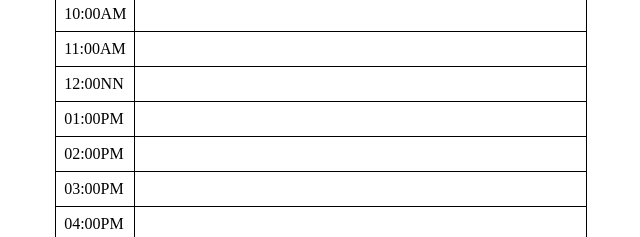
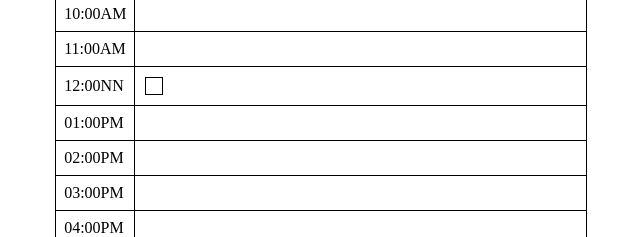
Before and after one commit to IJMPLM/personal-tracker, a plain HTML site: page home.html in a window 1280 px wide. Shown: the part 166-403 px from the top of the page, 319-959 px from the left. Drawn offline with Linux system fonts and the light colour scheme.

```diff
--- a/home.html
+++ b/home.html
@@ -40,7 +40,12 @@
                 </tr>
                 <tr id="12NN">
                     <td>12:00NN</td>
-                    <td colspan="7"></td>
+                    <td colspan="7">
+                        <table>
+                            <td class="subject"></td>
+                        </table>
+
+                    </td>
                 </tr>
                 <tr id="1PM">
                     <td>01:00PM</td>
```
Also changed, not shown: 1 other file.
